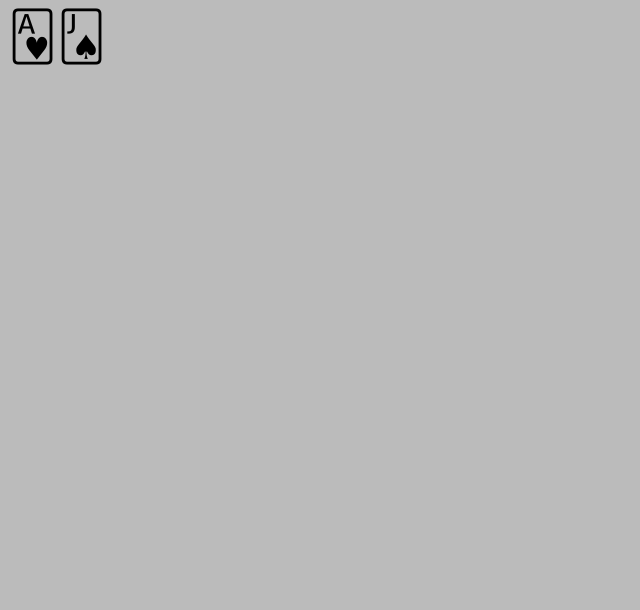
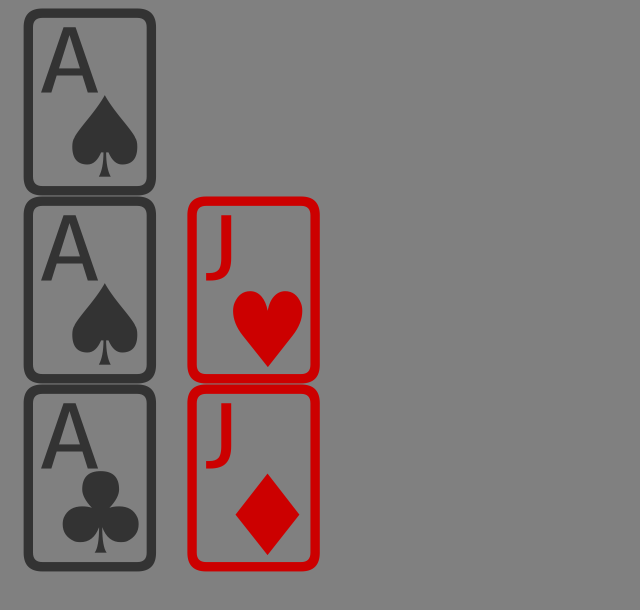
Before and after one commit to gdonald/blackjack-js, a React app: page / in a window 1280 px wide. Shown: the top 610 px of the page, without its empty margins (0-640 px from the left). Built offline with nearby package versions, Linux system fonts and the light colour scheme.

Commit message:
change Card class to component

```diff
--- a/public/css/styles.css
+++ b/public/css/styles.css
@@ -1,8 +1,16 @@
 body {
   color: #000;
-  background: #bbb;
+  background: #808080;
 }
 
 #root {
-  font-size: 3.0em;
+  font-size: 10.0em;
 }
+
+.red {
+  color: #c00;
+}
+
+.black {
+  color: #333;
+}
--- a/src/app/Card.ts
+++ b/src/app/Card.tsx
@@ -1,4 +1,11 @@
-export class Card {
+import React from 'react';
+
+interface PropsType {
+  value: number
+  suitValue: number
+}
+
+class Card extends React.Component<PropsType, {}> {
 
   static faces: string[][] = [
     ["🂡", "🂱", "🃁", "🃑"],
@@ -17,23 +24,25 @@ export class Card {
     ["🂠", "", "", ""]
   ];
 
-  constructor(value: number, suitValue: number) {
-    this.value = value;
-    this.suitValue = suitValue;
-  }
-
-  private readonly value: number;
-  private readonly suitValue: number;
-
   isTen(): boolean {
-    return this.value > 8;
+    return this.props.value > 8;
   }
 
   isAce(): boolean {
-    return this.value == 0;
+    return this.props.value == 0;
   }
 
-  toString(): string {
-    return Card.faces[this.value][this.suitValue];
+  colorClass() {
+    return [1, 2].indexOf(this.props.suitValue) > -1 ? 'red' : 'black'
+  }
+
+  render() {
+    return (
+      <span className={this.colorClass()}>
+        {Card.faces[this.props.value][this.props.suitValue]}
+      </span>
+    );
   }
 }
+
+export default Card;
--- a/src/app/app.tsx
+++ b/src/app/app.tsx
@@ -1,19 +1,27 @@
 import * as React from 'react';
 import * as ReactDOM from 'react-dom';
-import { Card } from './Card';
+import Card from './Card';
 
-const Blackjack: React.SFC<{ card: string }> = (props) => {
-  const c1 = new Card(0, 1);
-  const c2 = new Card(10, 0);
+const Blackjack: React.SFC<{}> = (props) => {
+
+  const c = new Card({ value: 0, suitValue: 0 });
+  console.log(c.isTen())
+  console.log(c.isAce())
 
   return (
-    <div>
-      <div>{`${c1}${c2}`}</div>
-    </div>
+    <>
+      {c.render()}
+      <br/>
+      <Card value={0} suitValue={0}></Card>
+      <Card value={10} suitValue={1}></Card>
+      <br/>
+      <Card value={0} suitValue={3}></Card>
+      <Card value={10} suitValue={2}></Card>
+    </>
   );
-}
+};
 
 ReactDOM.render(
-  <Blackjack card="Card" />,
-  document.getElementById("root")
+  <Blackjack/>,
+  document.getElementById('root')
 );
--- a/src/templates/index.html
+++ b/src/templates/index.html
@@ -1,8 +1,8 @@
 <html>
 <head>
-    <link rel="stylesheet" type="text/css" href="css/styles.css"/>
+  <link rel="stylesheet" type="text/css" href="css/styles.css"/>
 </head>
 <body>
-    <div id="root"></div>
+<div id="root"></div>
 </body>
 </html>
```
